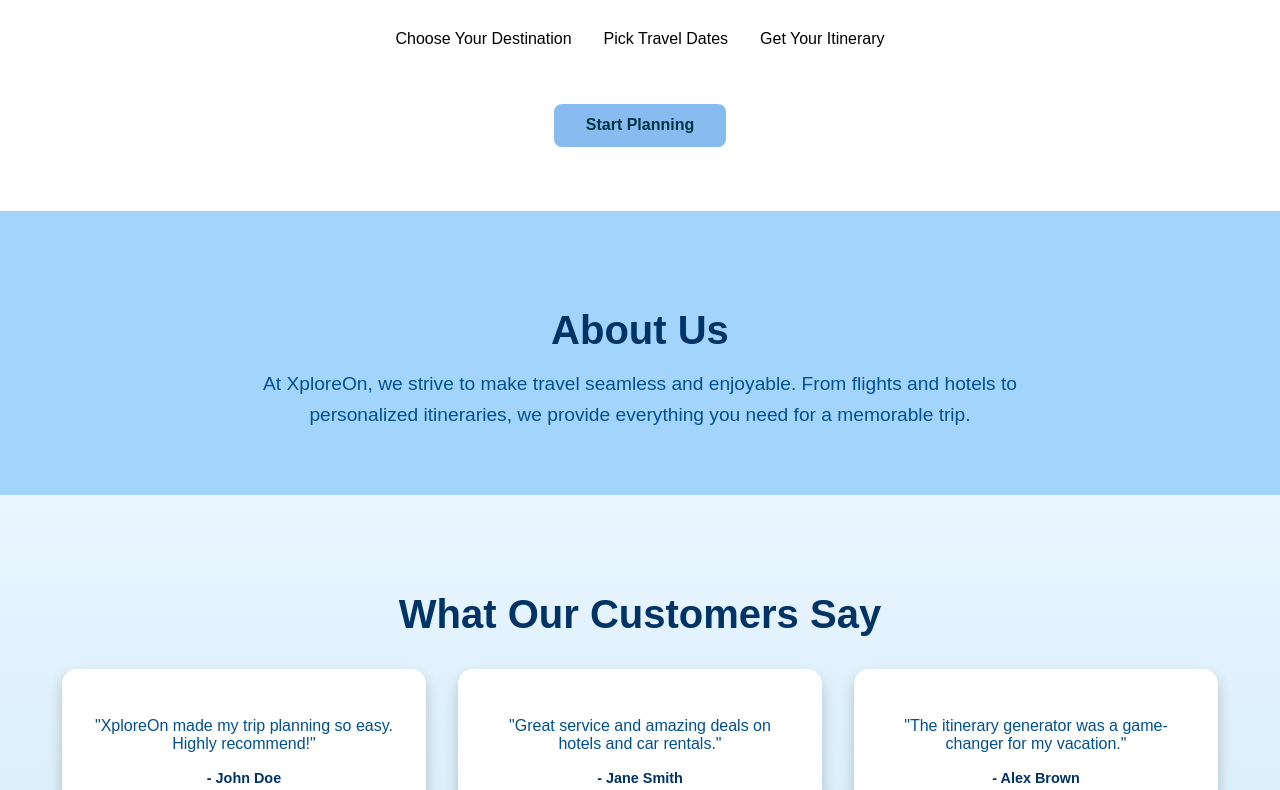
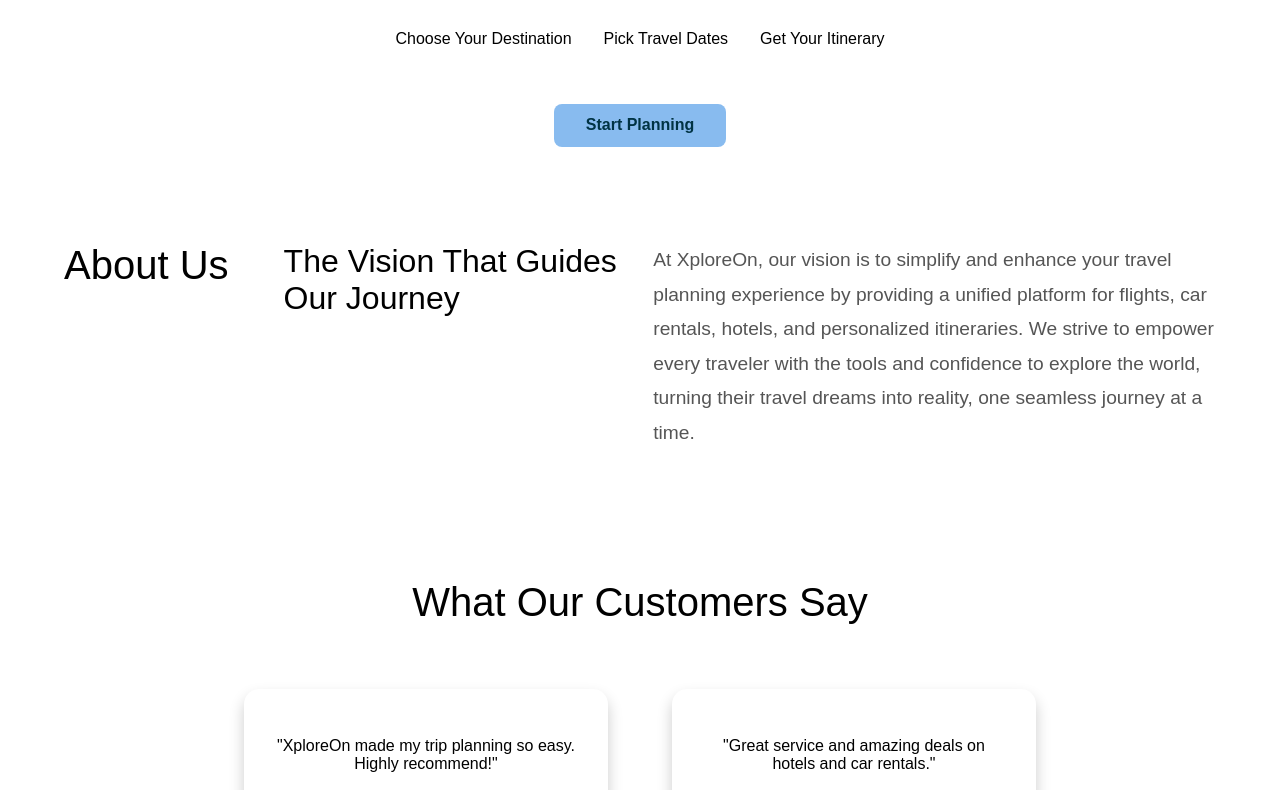
Before and after one commit to jemishkevadiya/XploreOn_Frontend, a React (Create React App) app: page / in a window 1280 px wide. Shown: the part 2001-2791 px from the top of the page. Built offline with nearby package versions, Linux system fonts and the light colour scheme.

Commit message:
Dummy design in footer and about us section

```diff
--- /dev/null
+++ b/src/components/Footer.js
@@ -0,0 +1,57 @@
+import React from "react";
+import "../styles/Footer.css";
+
+const Footer = () => {
+  return (
+    <footer className="footer-container">
+      <div className="footer-section">
+        <h4>Our Services</h4>
+        <ul>
+          <li>Flights</li>
+          <li>Hotels</li>
+          <li>Car Rentals</li>
+          <li>Itinerary Generator</li>
+        </ul>
+      </div>
+      <div className="footer-section">
+        <h4>Useful Links</h4>
+        <ul>
+          <li>About Us</li>
+          <li>Contact Us</li>
+          <li>Reviews</li>
+          <li>Sign Up</li>
+        </ul>
+      </div>
+      <div className="footer-section">
+        <h4>Socials</h4>
+        <ul>
+          <li>
+            <a href="#">
+              <img src="/icons/instagram.svg" alt="Instagram" /> Instagram
+            </a>
+          </li>
+          <li>
+            <a href="#">
+              <img src="/icons/twitter.svg" alt="Twitter" /> Twitter
+            </a>
+          </li>
+          <li>
+            <a href="#">
+              <img src="/icons/youtube.svg" alt="YouTube" /> YouTube
+            </a>
+          </li>
+          <li>
+            <a href="#">
+              <img src="/icons/gmail.svg" alt="Gmail" /> Gmail
+            </a>
+          </li>
+        </ul>
+      </div>
+      <div className="footer-bottom">
+        <p>© XPLOREON 2024 | ALL RIGHTS RESERVED</p>
+      </div>
+    </footer>
+  );
+};
+
+export default Footer;
--- a/src/pages/Home.js
+++ b/src/pages/Home.js
@@ -1,5 +1,6 @@
 import React from "react";
 import Navbar from "../components/Navbar";
+import Footer from "../components/Footer";
 import "../styles/Home.css";
 const Home = () => {
   const backgroundImage = "/images/home_screen.jpg";
@@ -125,12 +126,20 @@
 
 
       <div className="about-us-container">
-        <h2 className="about-title">About Us</h2>
-        <p className="about-description">
-          At XploreOn, we strive to make travel seamless and enjoyable. From flights
-          and hotels to personalized itineraries, we provide everything you need for
-          a memorable trip.
-        </p>
+        {/* Title */}
+        <div className="about-us-title">About Us</div>
+
+        {/* Subheading */}
+        <div className="about-us-subheading">The Vision That Guides Our Journey</div>
+
+        {/* Description */}
+        <div className="about-us-description">
+          At XploreOn, our vision is to simplify and enhance your travel planning
+          experience by providing a unified platform for flights, car rentals, hotels,
+          and personalized itineraries. We strive to empower every traveler with the
+          tools and confidence to explore the world, turning their travel dreams
+          into reality, one seamless journey at a time.
+        </div>
       </div>
 
 
@@ -156,6 +165,7 @@
           </div>
         </div>
       </div>
+      <Footer />
     </div>
   );
 };
--- /dev/null
+++ b/src/styles/Footer.css
@@ -0,0 +1,54 @@
+.footer-container {
+    background-color: #000000;
+    /* Dark teal background */
+    color: #ffffff;
+    padding: 2rem;
+    display: flex;
+    flex-wrap: wrap;
+    justify-content: space-between;
+    gap: 2rem;
+}
+
+.footer-section {
+    flex: 1;
+    min-width: 200px;
+}
+
+.footer-section h4 {
+    font-size: 1.3rem;
+    font-weight: bold;
+    border-bottom: 2px solid #ffffff;
+    padding-bottom: 0.5rem;
+}
+
+.footer-section ul {
+    list-style: none;
+    padding: 0;
+    margin: 0;
+}
+
+.footer-section li {
+    margin: 0.8rem 0;
+    font-size: 1rem;
+}
+
+.footer-section a {
+    color: #ffffff;
+    text-decoration: none;
+    display: flex;
+    align-items: center;
+    gap: 0.5rem;
+    transition: color 0.3s;
+}
+
+.footer-section a:hover {
+    color: #787878;
+}
+
+.footer-bottom {
+    text-align: center;
+    font-size: 0.9rem;
+    border-top: 1px solid #ffffff;
+    padding-top: 1rem;
+    width: 100%;
+}
--- a/src/styles/Home.css
+++ b/src/styles/Home.css
@@ -144,7 +144,7 @@
 .services-subtitle {
   font-family: "Poppins", sans-serif;
   font-size: 1.4rem;
-  font-weight: 300;
+  font-weight: 250;
   color: #555;
   line-height: 1.8;
   text-align: left;
@@ -320,49 +320,87 @@
     transform: scale(1.05);
 }
 
+/* Main Container */
 .about-us-container {
-    background: #a3d4fb;
-    padding: 4rem 2rem;
-    text-align: center;
+  display: flex;
+  align-items: flex-start; /* Align items at the top */
+  gap: 2rem; /* Space between items */
+  padding: 2rem 4rem; /* Add padding around the container */
+  background-color: #ffffff; /* White background */
+  font-family: "Poppins", sans-serif; /* Consistent font */
 }
 
-.about-title {
-    font-size: 2.5rem;
-    font-weight: 700;
-    color: #003366;
-    margin-bottom: 1rem;
+/* Title */
+.about-us-title {
+  font-size: 2.5rem;
+  font-weight: 200;
+  color: #000000;
+  flex: 1; /* Take 1 portion of the row */
+  text-align: left;
+  margin: 0;
 }
 
-.about-description {
-    font-size: 1.2rem;
-    color: #005092;
-    max-width: 800px;
-    margin: 0 auto;
-    line-height: 1.6;
+/* Subheading */
+.about-us-subheading {
+  font-size: 2rem;
+  font-weight: 500;
+  color: #000000;
+  flex: 1.8; /* Take 1.5 portions of the row */
+  text-align: left;
+  margin: 0;
 }
 
+/* Description */
+.about-us-description {
+  font-size: 1.2rem;
+  font-weight: 250;
+  color: #555555;
+  line-height: 1.8;
+  flex: 3; /* Take 3 portions of the row */
+  text-align: left;
+  margin: 0;
+}
+
+/* Responsive Design for Small Screens */
+@media (max-width: 768px) {
+  .about-us-container {
+    flex-direction: column; /* Stack items vertically */
+    align-items: flex-start; /* Left-align items */
+    text-align: left; /* Ensure text alignment stays consistent */
+  }
+
+  .about-us-title,
+  .about-us-subheading,
+  .about-us-description {
+    flex: 1; /* Reset flex proportions for stacked layout */
+    margin-bottom: 1rem;
+  }
+}
+
+
 .testimonials-container {
-    background: linear-gradient(180deg, #e9f5ff, #d8eefa);
+    background: #ffffff;
     padding: 4rem 2rem;
     text-align: center;
 }
 
 .testimonials-title {
     font-size: 2.5rem;
-    font-weight: 700;
-    color: #003366;
-    margin-bottom: 2rem;
+    font-weight: 500;
+    color: #000000;
+    margin-bottom: 4rem;
 }
 
 .testimonials-cards {
     display: flex;
     justify-content: center;
-    gap: 2rem;
+    gap: 4rem;
     flex-wrap: wrap;
+    margin-bottom: 4rem;
 }
 
 .testimonial-card {
-    background: white;
+    background: rgb(255, 255, 255);
     border-radius: 15px;
     box-shadow: 0 8px 15px rgba(0, 0, 0, 0.2);
     padding: 2rem;
@@ -378,14 +416,14 @@
 
 .testimonial-card p {
     font-size: 1rem;
-    color: #005092;
+    color: #000000;
     margin-bottom: 1rem;
 }
 
 .testimonial-card span {
     font-size: 0.9rem;
     font-weight: 600;
-    color: #003366;
+    color: #000000;
 }
 
 @media (max-width: 768px) {
```
